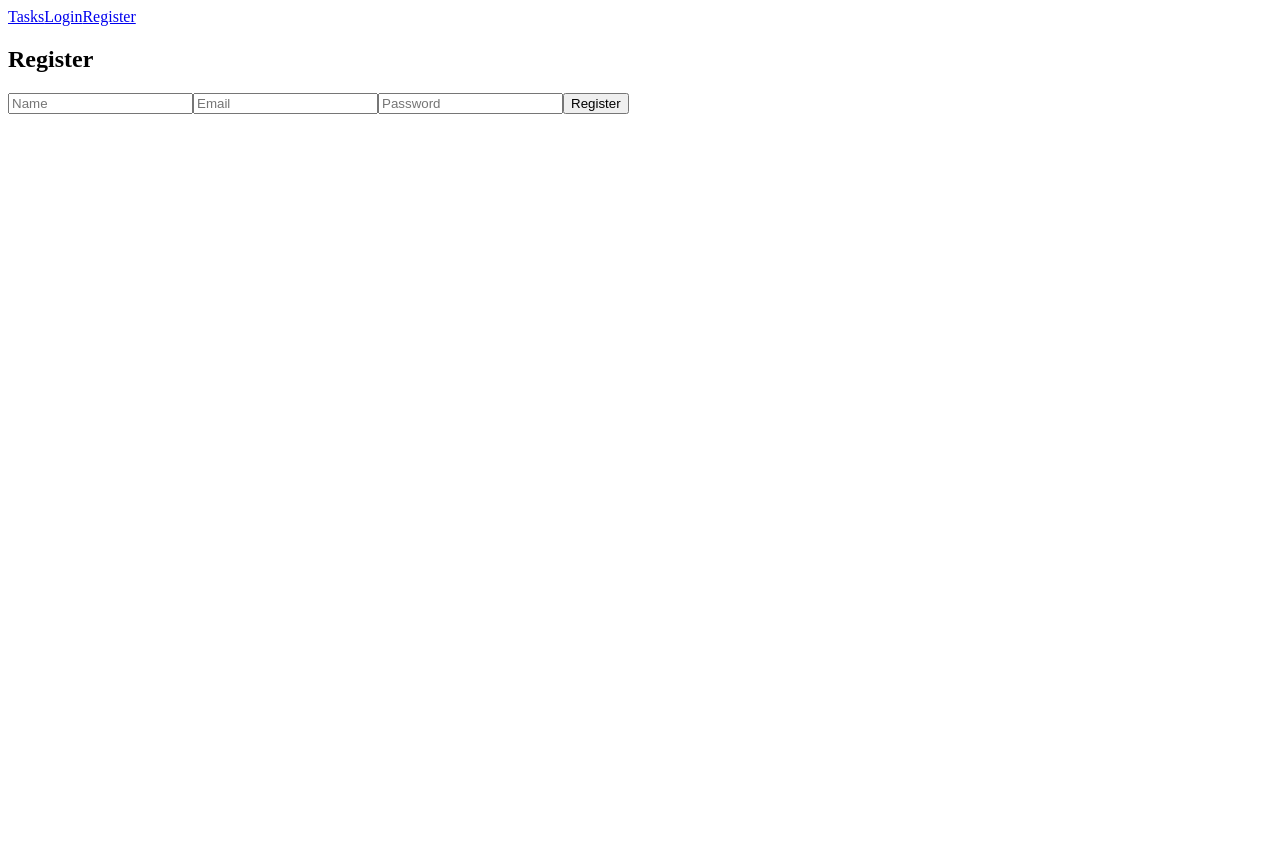
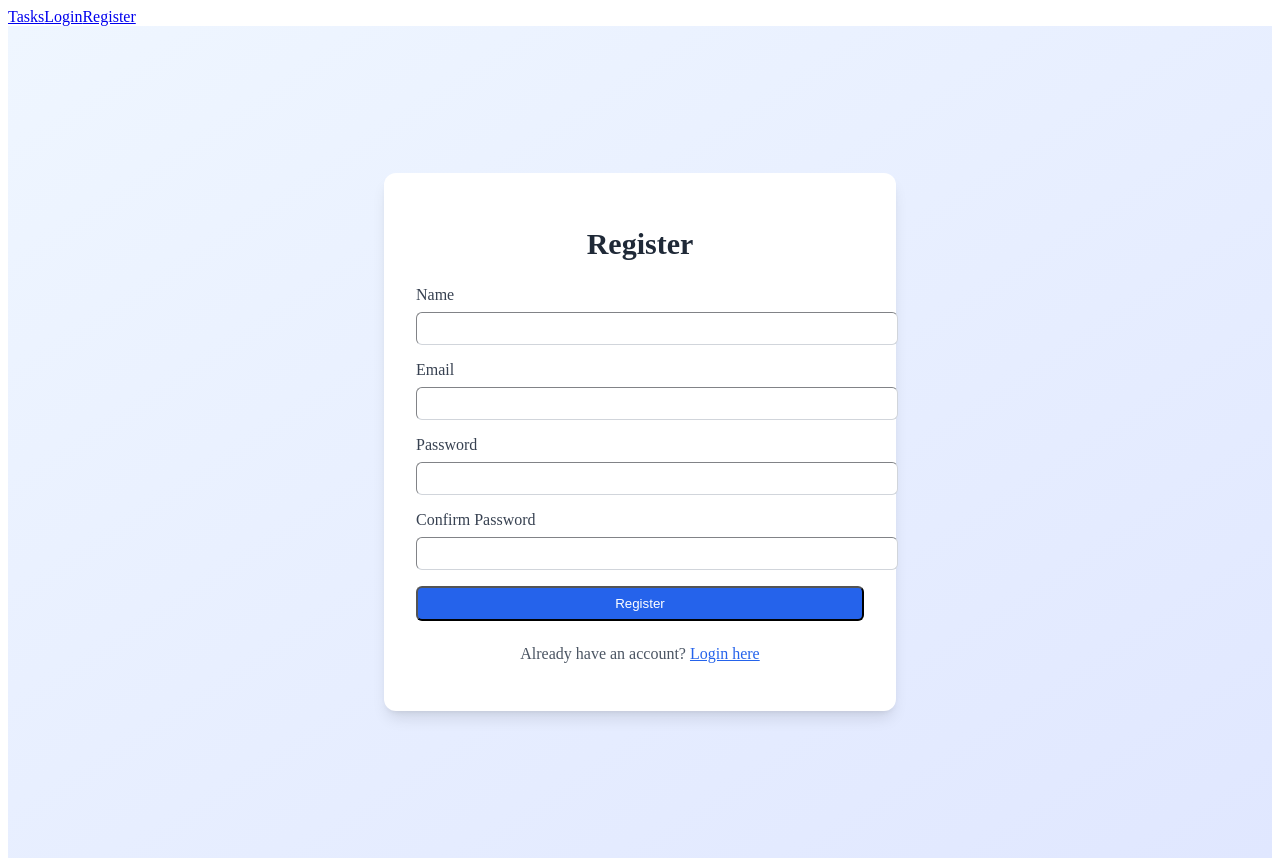
Before and after one commit to wmachaca/TaskManager, a React (Vite) app in the folder frontend/: page /register in a window 1280 px wide. Before the commit the page ends 800 px from the top, so only its background shows below. Built offline with nearby package versions, Linux system fonts and the light colour scheme; the HTML template or start-up script is replaced by a standard one.

Commit message:
feature/frontend/login+register+tailwind/WIN

```diff
--- a/frontend/src/pages/RegisterPage.jsx
+++ b/frontend/src/pages/RegisterPage.jsx
@@ -1,57 +1,120 @@
 import { useState } from "react";
+import { Link, useNavigate } from "react-router-dom";
 import axios from "axios";
 
 function RegisterPage() {
   const [name, setName] = useState("");
   const [email, setEmail] = useState("");
   const [password, setPassword] = useState("");
+  const [confirmPassword, setConfirmPassword] = useState("");
+  const [error, setError] = useState("");
+  const [loading, setLoading] = useState(false);
+  const navigate = useNavigate();
 
   const handleRegister = async (e) => {
     e.preventDefault();
+
+    // Check if passwords match
+    if (password !== confirmPassword) {
+      return setError("Passwords do not match");
+    }
+
     try {
+      setError("");
+      setLoading(true);
       const response = await axios.post("http://localhost:5000/api/auth/register", {
         name,
         email,
         password,
       });
-      alert(`Welcome ${response.data.name}! User registered successfully. Please log in.`);
-      // Optional: Clear form after success
-      setName("");
-      setEmail("");
-      setPassword("");
-    } catch (error) {
-      alert(error.response?.data?.message || "Registration failed");
-      console.error("Registration error:", error.response?.data || error);
+      alert(`Welcome ${response.data.name}! Registration successful. Please log in.`);
+      navigate("/login"); // Redirect to login after success
+    } catch (err) {
+      setError(err.response?.data?.message || "Registration failed. Please try again.");
+      console.error("Registration error:", err);
+    } finally {
+      setLoading(false);
     }
   };
 
   return (
+    <div className="min-h-screen bg-gradient-to-br from-blue-50 to-indigo-100 flex items-center justify-center p-4">
+      <div className="bg-white p-8 rounded-xl shadow-lg w-full max-w-md">
+        <h1 className="text-3xl font-bold text-center text-gray-800 mb-6">Register</h1>
+
+        {error && (
+          <div className="bg-red-100 border border-red-400 text-red-700 px-4 py-3 rounded mb-4">
+            {error}
+          </div>
+        )}
+
+        <form onSubmit={handleRegister} className="space-y-4">
           <div>
-      <h2>Register</h2>
-      <form onSubmit={handleRegister}>
+            <label htmlFor="name" className="block text-gray-700 mb-2">Name</label>
             <input
+              id="name"
               type="text"
-          placeholder="Name"
               value={name}
               onChange={(e) => setName(e.target.value)}
+              className="w-full px-4 py-2 border border-gray-300 rounded-md focus:outline-none focus:ring-2 focus:ring-blue-500"
               required
             />
+          </div>
+
+          <div>
+            <label htmlFor="email" className="block text-gray-700 mb-2">Email</label>
             <input
+              id="email"
               type="email"
-          placeholder="Email"
               value={email}
               onChange={(e) => setEmail(e.target.value)}
+              className="w-full px-4 py-2 border border-gray-300 rounded-md focus:outline-none focus:ring-2 focus:ring-blue-500"
               required
             />
+          </div>
+
+          <div>
+            <label htmlFor="password" className="block text-gray-700 mb-2">Password</label>
             <input
+              id="password"
               type="password"
-          placeholder="Password"
               value={password}
               onChange={(e) => setPassword(e.target.value)}
+              className="w-full px-4 py-2 border border-gray-300 rounded-md focus:outline-none focus:ring-2 focus:ring-blue-500"
               required
             />
-        <button type="submit">Register</button>
+          </div>
+
+          <div>
+            <label htmlFor="confirmPassword" className="block text-gray-700 mb-2">Confirm Password</label>
+            <input
+              id="confirmPassword"
+              type="password"
+              value={confirmPassword}
+              onChange={(e) => setConfirmPassword(e.target.value)}
+              className="w-full px-4 py-2 border border-gray-300 rounded-md focus:outline-none focus:ring-2 focus:ring-blue-500"
+              required
+            />
+          </div>
+
+          <button
+            disabled={loading}
+            type="submit"
+            className="w-full bg-blue-600 hover:bg-blue-700 text-white py-2 px-4 rounded-md transition-colors disabled:opacity-70"
+          >
+            {loading ? "Creating account..." : "Register"}
+          </button>
         </form>
+
+        <div className="mt-6 text-center">
+          <p className="text-gray-600">
+            Already have an account?{" "}
+            <Link to="/login" className="text-blue-600 hover:underline">
+              Login here
+            </Link>
+          </p>
+        </div>
+      </div>
     </div>
   );
 }
```
Lines whose indentation alone changed are shown as unchanged.
